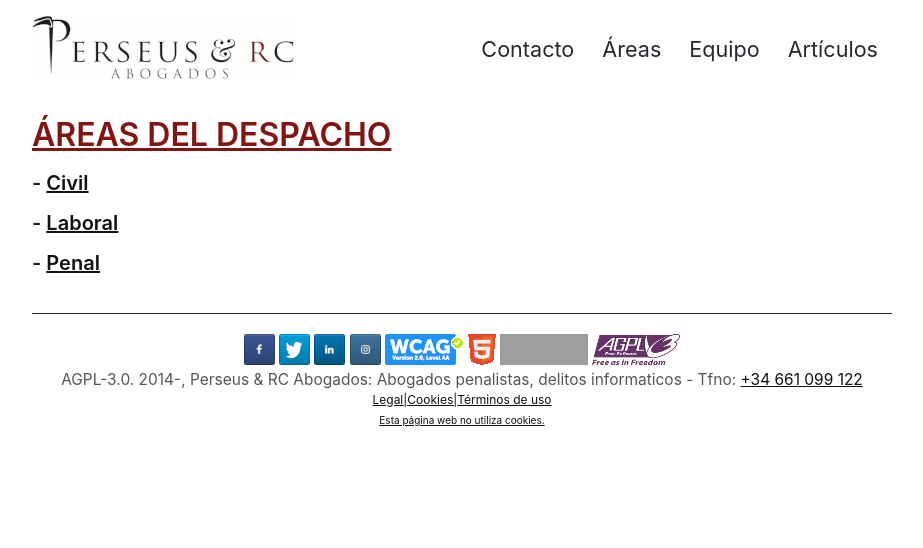
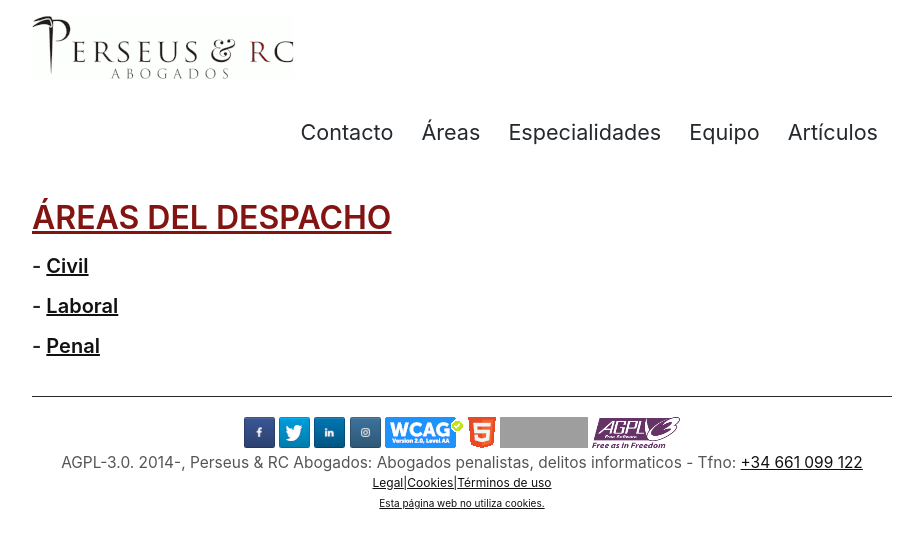
Before and after one commit to streaming10/perseusnew, a Jekyll site: the page built from areas.md, in a window 1280 px wide. Shown: the top 548 px of the page, without its empty margins (158-1081 px from the left). Built offline with Jekyll 4.4.1, drawn with Linux system fonts in a browser that asks for light colours; our own code applies the rules of GitHub Pages for plain Markdown files; grey boxes are pictures that could not be loaded.

Commit message:
Update default.html

```diff
--- a/_layouts/default.html
+++ b/_layouts/default.html
@@ -62,6 +62,8 @@
 </div></li>
 		<li class="dropdown"><a title="Áreas" href="areas.html">Áreas</a><div class="dropdown-content">
 </div></li>
+		<li class="dropdown"><a title="Especialidades" href="especialidades.html">Especialidades</a><div class="dropdown-content">
+</div></li>
 		<li class="dropdown"><a title="Equipo" href="equipo.html">Equipo</a><div class="dropdown-content">
 </div></li>
 		<li class="dropdown"><a title="Artículos" href="articulos.html">Artículos</a><div class="dropdown-content">
```
